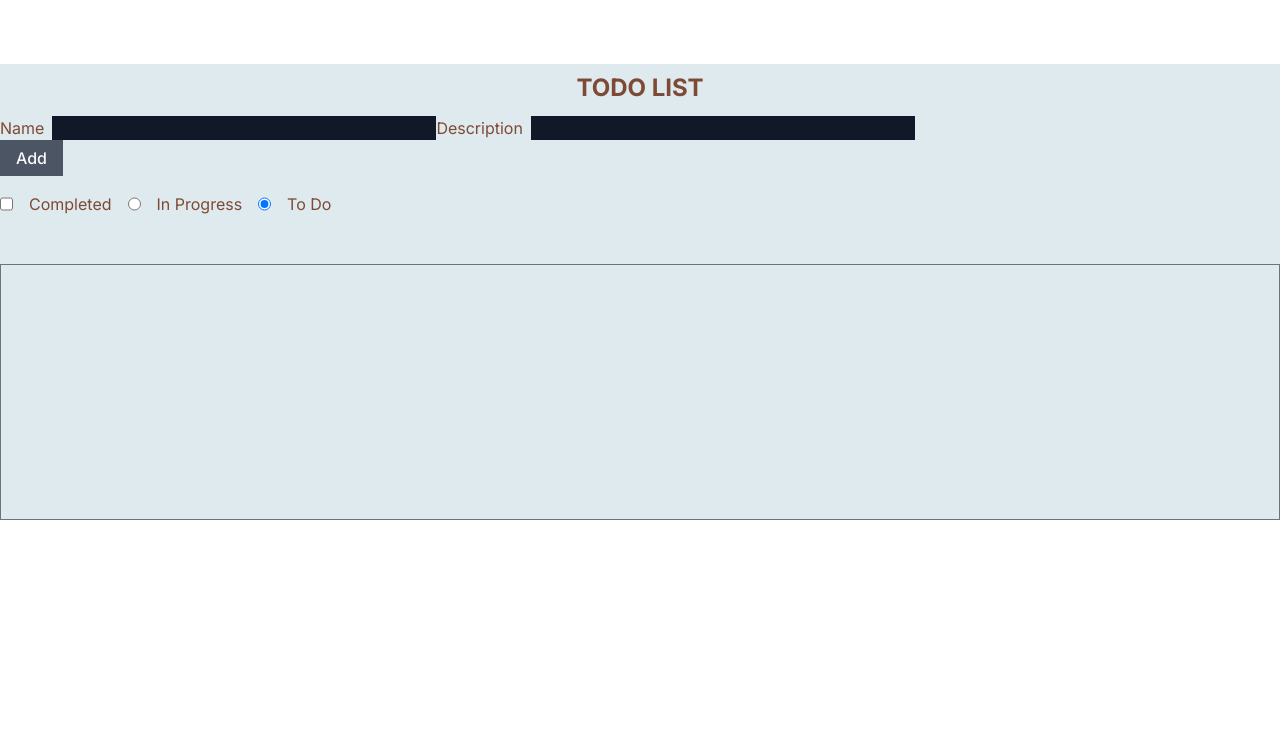
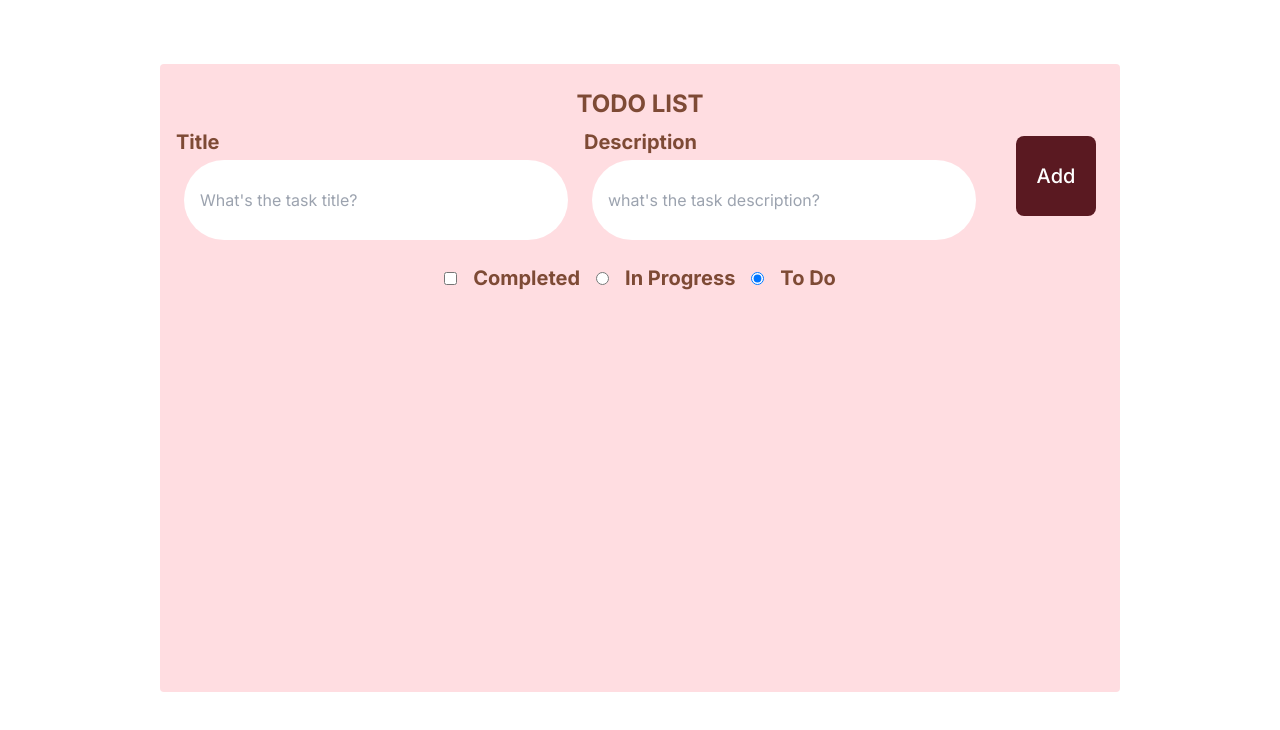
Before and after one commit to sameera222/todolist_task_manager, a Next.js app: page / in a window 1280 px wide. Shown: the top 730 px of the page. Built offline with nearby package versions, Linux system fonts and the light colour scheme.

Commit message:
chore: add delete and add functionality to the list

```diff
--- a/app/components/Button.tsx
+++ b/app/components/Button.tsx
@@ -13,7 +13,10 @@ const Button = ({ label, disabled = false, ...otherProps }: Props) => {
       {...otherProps}
       disabled={disabled}
       className={`
-        px-4 py-2 leading-5 font-medium hover:bg-orange-500 text-gray-50 bg-gray-600 select-none focus:outline-none focus:shadow-outline",
+        px-4 py-2 leading-5 font-medium hover:bg-orange-500 text-white text-xl bg-[#5a1921] select-none
+        rounded-lg
+        h-20
+        w-20 first-letter:focus:outline-none focus:shadow-outline",
         disabled && "opacity-50 cursor-not-allowed
       `}
     >
--- a/app/components/ToDoList.tsx
+++ b/app/components/ToDoList.tsx
@@ -3,7 +3,9 @@
 import { observer } from "mobx-react-lite";
 import React, { ChangeEvent, useState } from "react";
 import { useMst } from "../models/Root";
+import { BsPencil } from "react-icons/bs";
 import Button from "./Button";
+import { MdDelete } from "react-icons/md";
 
 const ToDoList = observer(() => {
   const { cart } = useMst();
@@ -18,6 +20,9 @@ const ToDoList = observer(() => {
 
   const handleEditItem = (item: any, newName: string) => {
     item.changeName(newName);
+    // setSelectedItem(item);
+    // setName(item.name);
+    //  setDescription(item.description);
   };
 
   const handleFilterItems = () => {
@@ -34,19 +39,21 @@ const ToDoList = observer(() => {
   };
 
   return (
-    <div className="w-full mx-auto mt-16 bg-[#deeaee]">
+    <div className="w-9/12 p-4 mx-auto mt-16 bg-[#ffdde1] rounded">
       <p className="text-2xl font-bold text-center text-[#7e4a35] p-2">
         TODO LIST
       </p>
 
-      <div>
-        <label className="flex-grow">
-          <span className="text-[#7e4a35]">Name</span>
+      <div className="flex flex-row justify-center">
+        <div className="mr-2">
+          <label>
+            <span className="text-[#7e4a35] text-xl font-bold">Title</span>
             <input
               type="text"
               name="name"
-            id='name'
-            className="w-96 ml-2 mt-1 bg-gray-900 focus:ring-orange-500 focus:border-orange-500"
+              id="name"
+              placeholder="What's the task title?"
+              className="w-96 ml-2 pl-4 rounded-full h-20 mt-1 bg-white p-1 text-black focus:ring-orange-500 focus:border-orange-500"
               value={name}
               onChange={(e: ChangeEvent<HTMLInputElement>) => {
                 if (e && e.target) {
@@ -55,16 +62,18 @@ const ToDoList = observer(() => {
               }}
             />
           </label>
-        <label className="mt-2">
-          <span className="text-[#7e4a35] ">
+        </div>
+        <div className="ml-2">
+          <label>
+            <span className="text-[#7e4a35] font-bold text-xl">
               Description
             </span>
-
             <input
               type="text"
               name="description"
-            id='description'
-            className="w-96 ml-2 mt-1 bg-gray-900 focus:ring-orange-500 focus:border-orange-500"
+              id="description"
+              placeholder="what's the task description?"
+              className="w-96 h-20 ml-2 mt-1 pl-4 rounded-full bg-white focus:ring-orange-500 text-black focus:border-orange-500 p-1"
               value={description}
               onChange={(e: ChangeEvent<HTMLInputElement>) => {
                 if (e && e.target) {
@@ -73,7 +82,8 @@ const ToDoList = observer(() => {
               }}
             />
           </label>
-        <div>
+        </div>
+        <div className="p-2">
           <Button
             disabled={isDisabled()}
             label="Add"
@@ -89,7 +99,8 @@ const ToDoList = observer(() => {
           />
         </div>
       </div>
-      <div className="flex mt-4 space-x-4">
+
+      <div className="flex justify-center items-center mt-6 text-xl font-bold space-x-4">
         <input
           type="checkbox"
           checked={status === "complete"}
@@ -111,44 +122,37 @@ const ToDoList = observer(() => {
         />
         <label className="text-[#7e4a35] ">To Do</label>
       </div>
-      <div className="h-64 w-full px-3 py-3 my-12 space-y-3 overflow-y-scroll border border-gray-500">
+      <div className="h-72 w-full px-3 py-3 my-12 space-y-3 overflow-y-scroll">
         {handleFilterItems().map((item: any, index: number) => (
           <div
-            key={`${item.name}-${index}`}
-            className="flex items-center px-4 py-2 mr-2 font-medium leading-tight bg-gray-600 text-gray-50"
+            key={`${item.name}`}
+            className="flex items-center px-4 py-2 mr-2 font-medium leading-tight shadow-lg shadow-gray rounded bg-white"
           >
             <div className="flex-grow">
-              <input
-                type="text"
-                name="name"
-                id='name'
-                value={item.name}
-                className="bg-transparent focus:outline-none  focus:border-orange-500"
+              <div className="flex">
+                <div className="text-[#7e4a35] text-4xl">{item.name}</div>
+              </div>
+              <div className="flex">
+                <div className="text-gray-400 text-xl">{item.description}</div>
+              </div>
+            </div>
+            <span
+              className="cursor-pointer select-none"
               onChange={(e: ChangeEvent<HTMLInputElement>) =>
                 handleEditItem(item, e.target.value)
               }
-              />
-            </div>
-
-            <div className="flex-grow">
-              <input
-                type="text"
-                value={item.description}
-                name="description"
-            id='description'
-                className="bg-transparent focus:outline-none  focus:border-orange-500"
-                onChange={(e: ChangeEvent<HTMLInputElement>) =>
-                  handleEditItem(item, e.target.value)
-                }
-              />
-            </div>
+              role="img"
+              aria-label="edit"
+            >
+              <BsPencil size={30} />
+            </span>
             <span
-              className=" cursor-pointer select-none"
+              className="cursor-pointer select-none"
               onClick={item.remove}
               role="img"
               aria-label="delete"
             >
-              ❌
+              <MdDelete size={30} />
             </span>
           </div>
         ))}
--- a/app/css/tailwind.css
+++ b/app/css/tailwind.css
@@ -3,7 +3,7 @@
 @tailwind base;
 @tailwind components;
 
-::-webkit-scrollbar {
+/* ::-webkit-scrollbar {
   width: 0.4rem;
 }
 
@@ -13,11 +13,11 @@
 
   ::-webkit-scrollbar-thumb {
   /* border-radius: 1rem; */
-  background: theme("colors.gray.200");
-}
+  /* background: theme("colors.gray.200");
+}  */
 
- ::-webkit-scrollbar-thumb:hover {
+ /* ::-webkit-scrollbar-thumb:hover {
   background: theme("colors.orange.500");
-}
+}   */
 
 @tailwind utilities;
--- a/app/globals.css
+++ b/app/globals.css
@@ -1,3 +1,7 @@
 @tailwind base;
 @tailwind components;
 @tailwind utilities;
+
+body{
+    background-color: white;
+}
--- a/package.json
+++ b/package.json
@@ -22,6 +22,7 @@
     "postcss": "8.4.26",
     "react": "18.0.0",
     "react-dom": "18.2.0",
+    "react-icons": "^4.10.1",
     "tailwindcss": "3.3.3",
     "typescript": "5.1.6"
   }
```
Also changed, not shown: 1 other file (tests, documents, lock files or other folders). Lines whose indentation alone changed are shown as unchanged.
